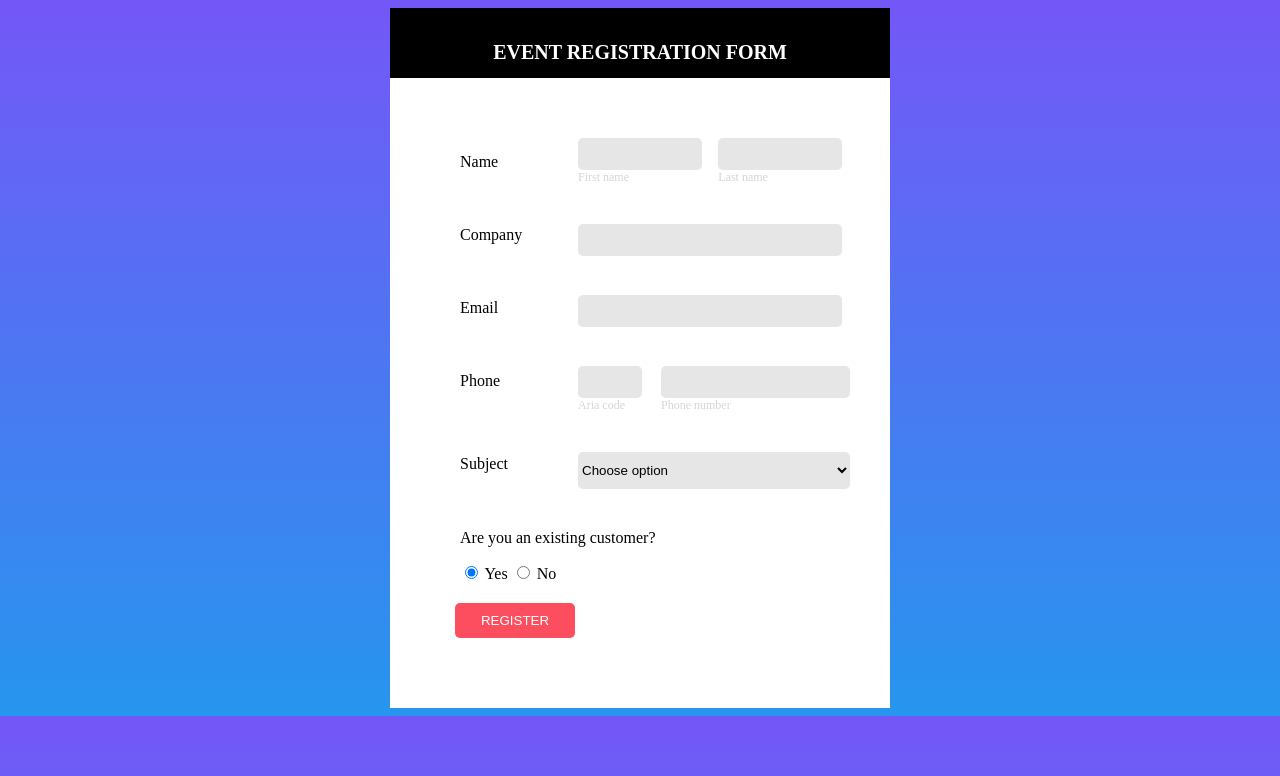
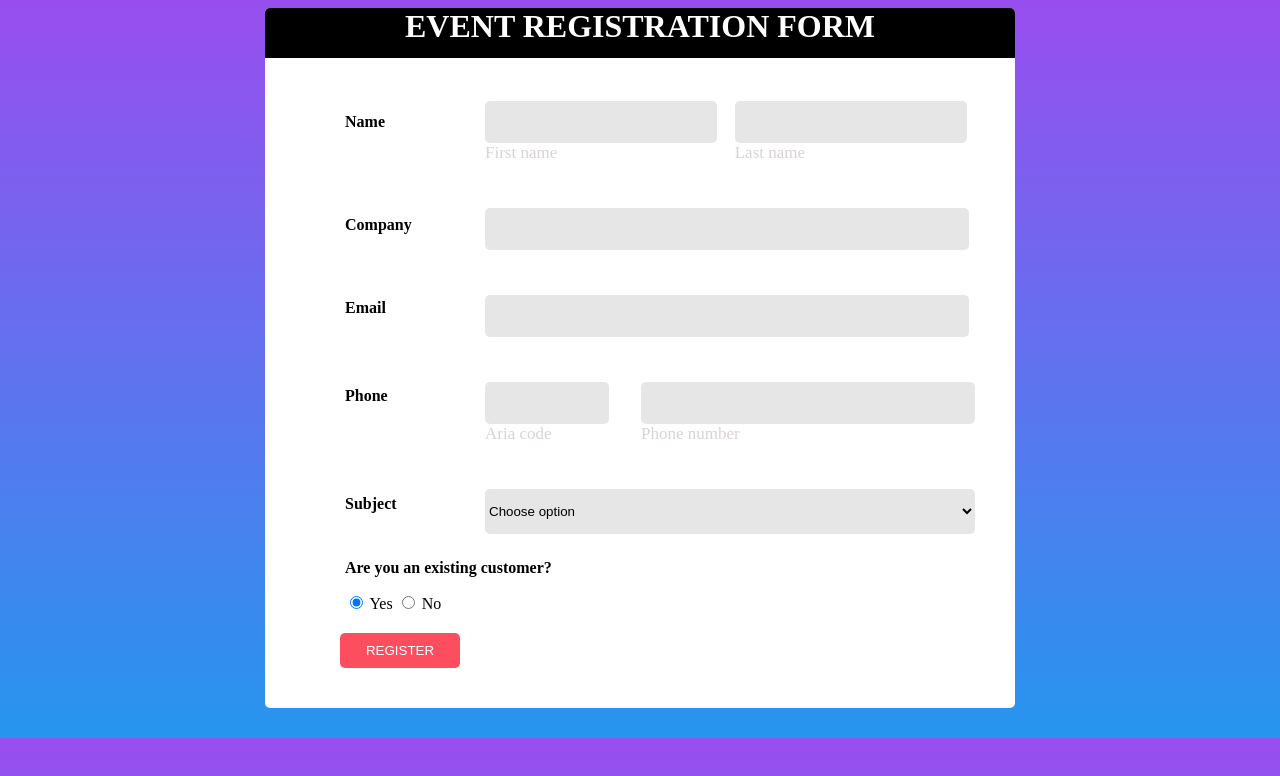
Before and after one commit to AndryRaza/TP-Simplon, a plain HTML site: page Formulaire/form.html in a window 1280 px wide. Drawn offline with Linux system fonts and the light colour scheme.

Commit message:
Add files via upload

```diff
--- a/Formulaire/form.css
+++ b/Formulaire/form.css
@@ -1,5 +1,5 @@
 body{
-    background: linear-gradient(rgb(116, 87, 247),	rgb(38, 150, 238));
+    background: linear-gradient(rgb(153, 78, 239),	rgb(38, 150, 238));
     background-size:cover;
 }
 
@@ -7,58 +7,73 @@ body{
     background-color: white;
     margin:auto;
     height:700px;
-    width: 500px;
-
+    width: 750px;
+    border-radius: 5px;
+    margin-bottom: 30px;
 }
 
 #container div{
     padding:20px;
   }
 
-#titre{
-    font-size:10px;
+h1{
+    margin:auto;
     color:white;
     background-color:black;
-    height:30px;
-    text-align: center;
+    height:50px;
+    border-top-left-radius: 5px;
+    border-top-right-radius: 5px;
+    display:flex;
+    justify-content: center;
+    padding:auto;
 }
 
 #formulaire{
     display: flex;
     flex-flow:row;
-    padding:20px;
+    padding-right:10px;
+    padding-top:0px;
+
+
+    justify-content: center;
+    align-content: center;
+
 }
 
 #label{
-    height:300px;
-    width: 100px;
-    margin-left:30px;
-    margin-top:35px;
+    height:380px;
+    width: 150px;
+    margin:auto;
+    margin-top:5px;
 
 
     display:flex;
-    flex-flow: column ;
+    flex-flow: column;
+
 }
 
 #label span{
-    margin-bottom: 55px;
+    margin-left:40px;
+    font-weight: bolder;
 }
 
 #champ{
-    height:300px;
-    width: 290px;
-    margin-top:20px;
-    margin-left:10px;
+    height:380px;
+    width: 500px;
+    margin: auto;
+    padding:auto;
+
+
 }
 
 #champ span{
     display: flex;
     flex-flow:row;
-    margin-bottom: 39px;
+    margin-bottom: 45px;
 }
 
 label{
-    font-size:12px;
+    font-size:17px;
     color: rgb(217, 212, 210);
 }
 
@@ -68,36 +83,49 @@ label{
 }
 
 #first_name {
-    width:120px;
-    height:30px;
+    width:228px;
+    height:40px;
     margin-right:10px;
 }
 #last_name {
-    width:120px;
-    height:30px;
+    width:228px;
+    height:40px;
 }
 
 #company, #email{
-    width: 260px;
-    height:30px;
+    width: 480px;
+    height:40px;
 }
 
 #aria_code{
-    width:60px;
+    width:120px;
+    height:40px;
     margin-right:10px;
-    height:30px;
 }
 
 #phone{
-    width: 185px;
-    height:30px;
+    width: 330px;
+    height:40px;
 }
-#label > span:nth-child(5){
+#label > span:nth-child(1){
     margin-top:10px;
+    margin-bottom:85px;
 }
+#label > span:nth-child(2){
+    margin-bottom:65px;
+}
+#label > span:nth-child(3){
+    margin-bottom:70px;
+}
+#label > span:nth-child(4){
+    margin-bottom:90px;
+}
+
+
 #option{
-    width:272px;
-    height:37px;
+
+    width:490px;
+    height:45px;
     background-color: rgb(230, 230, 230);
     border:none;
     border-radius: 5px;
@@ -110,8 +138,14 @@ input{
 }
 
 #question{
+
     margin-top:0px;
-    margin-left: 50px;
+    margin-left: 60px;
+    height:100px;
+}
+
+#question p{
+    font-weight: bolder;
 }
 
 #register{
@@ -122,4 +156,5 @@ input{
     width:120px;
     border-radius: 5px;
     margin-left:-25px;
+
 }
--- a/Formulaire/form.html
+++ b/Formulaire/form.html
@@ -11,9 +11,9 @@
 <body>
     <div id="container">
 
-        <div id="titre">
+
             <h1>EVENT REGISTRATION FORM</h1>
-        </div>
+
 
         <div id="formulaire">
             <div id="label">
@@ -51,8 +51,6 @@
                     </select>
                 </span>
             </div>
-
-
         </div>
         <div id="question">
             <p>Are you an existing customer?</p>
@@ -62,8 +60,6 @@
         <button type="button" id="register">REGISTER</button></div>
         </div>
     </div>
-
-
 </body>
 
 </html>
```
